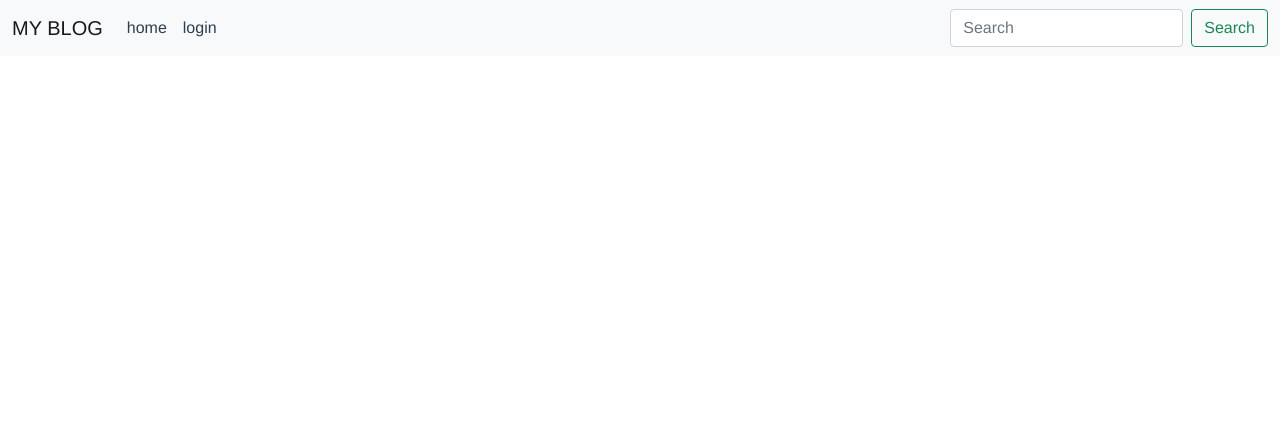
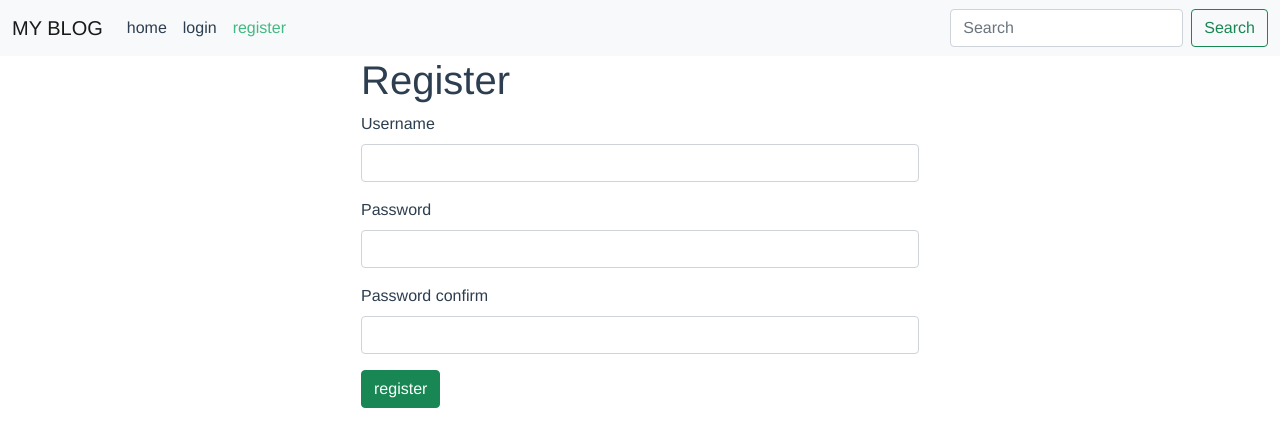
Before and after one commit to abdoki7788/simple-blog-frontend, a Vue app: page /register in a window 1280 px wide. Shown: the top 446 px of the page. Built offline with nearby package versions, Linux system fonts and the light colour scheme.

Commit message:
create register page and config validations

```diff
--- a/src/components/Navbar.vue
+++ b/src/components/Navbar.vue
@@ -17,6 +17,9 @@
 						<router-link to="/login" class="navbar-link" v-if="!$store.state.isAuthenticated">login</router-link>
 					</li>
 					<li class="nav-item">
+						<router-link to="/register" class="navbar-link" v-if="!$store.state.isAuthenticated">register</router-link>
+					</li>
+					<li class="nav-item">
 						<router-link to="/logout" class="navbar-link" v-if="$store.state.isAuthenticated">logout</router-link>
 					</li>
 				</ul>
--- a/src/router/index.js
+++ b/src/router/index.js
@@ -5,6 +5,7 @@ import ProfileView   from '@/views/ProfileView.vue'
 import Login         from '@/views/Login.vue'
 import Logout        from '@/views/Logout.vue'
 import store         from '@/store'
+import Register      from '@/views/Register.vue'
 
 const routes = [
   {
@@ -34,6 +35,12 @@ const routes = [
     name: 'logout',
     component: Logout,
     meta: { authenticationRequired: true }
+  },
+  {
+    path: '/register',
+    name: 'register',
+    component: Register,
+    meta: { notLogedIn : true }
   }
 ]
 
--- a/src/views/Login.vue
+++ b/src/views/Login.vue
@@ -8,8 +8,8 @@
 			<div v-if="usernameError" id="emailHelp" class="invalid-feedback">{{ usernameErrorMessage }}</div>
 		</div>
 		<div class="mb-3">
-			<label for="passwordFiels" class="form-label">Password</label>
-			<input type="password" class="form-control" :class="{'is-invalid': passwordError, 'is-valid': passwordError===false }" id="passwordFiels" v-model="password">
+			<label for="passwordField" class="form-label">Password</label>
+			<input type="password" class="form-control" :class="{'is-invalid': passwordError, 'is-valid': passwordError===false }" id="passwordField" v-model="password">
 			<div v-if="passwordError" id="emailHelp" class="invalid-feedback">{{ passwordErrorMessage }}</div>
 		</div>
 		<button class="btn btn-success" type="submit">login</button>
--- /dev/null
+++ b/src/views/Register.vue
@@ -0,0 +1,78 @@
+<template>
+  <div class="Register">
+	<form class="col-lg-6 mx-auto" @submit.prevent="doRegister()">
+		<h1>Register</h1>
+		<div class="mb-3">
+			<label for="usernameField" class="form-label">Username</label>
+			<input type="text" class="form-control" :class="{'is-invalid': usernameError, 'is-valid': usernameError===false }" id="usernameField" aria-describedby="emailHelp" v-model="username">
+			<div v-if="usernameError" id="emailHelp" class="invalid-feedback">{{ usernameErrorMessage }}</div>
+		</div>
+		<div class="mb-3">
+			<label for="password1Field" class="form-label">Password</label>
+			<input type="password" class="form-control" :class="{'is-invalid': password1Error, 'is-valid': password1Error===false }" id="password1Field" v-model="password1">
+			<div v-if="password1Error" id="emailHelp" class="invalid-feedback">{{ password1ErrorMessage }}</div>
+		</div>
+		<div class="mb-3">
+			<label for="password2Field" class="form-label">Password confirm</label>
+			<input type="password" class="form-control" :class="{'is-invalid': password2Error, 'is-valid': password2Error===false }" id="password2Field" v-model="password2">
+			<div v-if="password2Error" id="emailHelp" class="invalid-feedback">{{ password2ErrorMessage }}</div>
+		</div>
+		<button class="btn btn-success" type="submit">register</button>
+	</form>
+  </div>
+</template>
+
+
+<script>
+export default {
+	name: 'register',
+	data() {
+		return {
+			username: '',
+			password1: '',
+			password2: '',
+			usernameError: null,
+			usernameErrorMessage: '',
+			password1Error: null,
+			password1ErrorMessage: '',
+			password2Error: null,
+			password2ErrorMessage: '',
+		}
+	},
+	methods: {
+		doRegister() {
+			if(this.username.length < 5) {
+				if (this.username.length === 0){
+					this.usernameError = true
+					this.usernameErrorMessage = 'username field cannot be empty'
+				} else {
+					this.usernameErrorMessage = 'The username field must be at least 5 characters long'
+				}
+			} else {
+				this.usernameError = false
+			}
+			if(this.password1.length < 6) {
+				this.password1Error = true
+				if (this.password1.length === 0){
+					this.password1ErrorMessage = 'password field cannot be empty'
+				} else {
+					this.password1ErrorMessage = 'The password field must be at least 6 characters long'
+				}
+			} else {
+				this.password1Error = false
+			}
+			if(this.password2 != this.password1) {
+				this.password2Error = true
+				this.password2ErrorMessage = 'password confirm must be equal with password'
+			} else {
+				this.password2Error = false
+				this.password2ErrorMessage = ''
+			}
+			if(!this.password1Error && !this.password2Error && !this.usernameError){
+				this.$store.commit('Login', this.username + ':' + this.password1)
+				this.$router.push('/')
+			}
+		}
+	}
+}
+</script>
```
